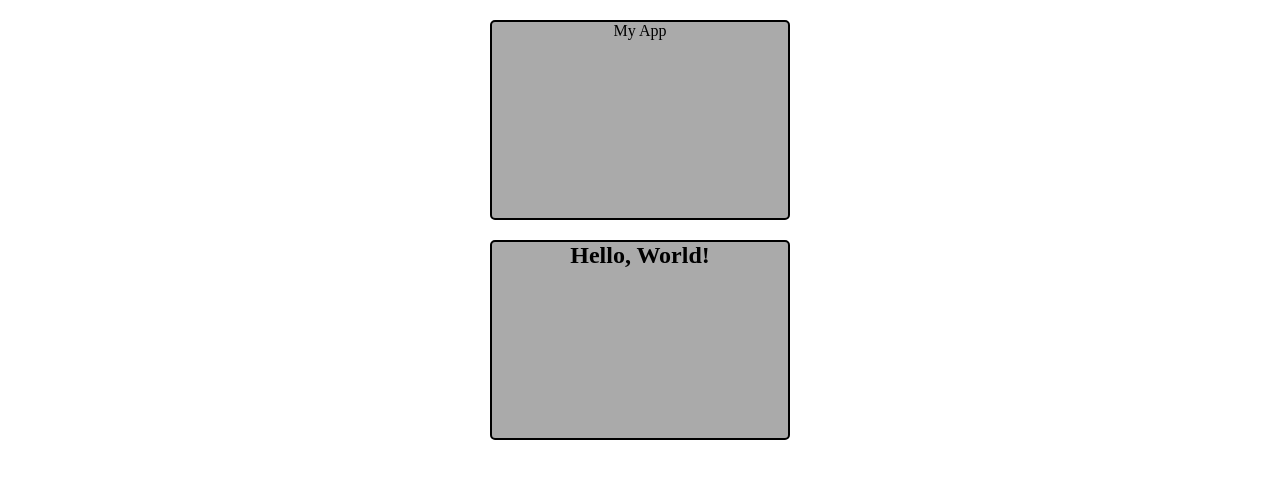
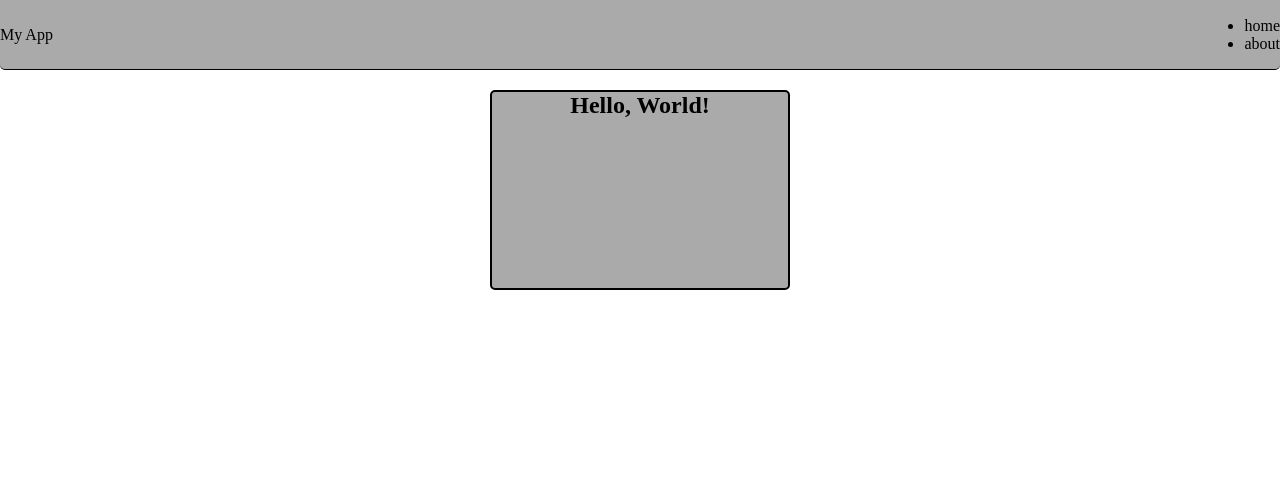
Before and after one commit to Ali7U/lap, a plain HTML site: page index.html in a window 1280 px wide. Drawn offline with Linux system fonts and the light colour scheme.

Commit message:
new style

```diff
--- a/index.html
+++ b/index.html
@@ -12,9 +12,15 @@
         <div class="icon">
             My App
         </div>
+        <div class="list">
+            <ul>
+                <li>home</li>
+                <li>about</li>
+            </ul>
+        </div>
     </nav>
 
-    <div>
+    <div class="text">
       <h2>Hello, World!</h2>
     </div>
   </body>
--- a/style.css
+++ b/style.css
@@ -3,7 +3,17 @@
     margin: 0;
     padding: 0;
 }
-div{
+nav{
+    width: 100%;
+    height: 70px;
+    background-color: #aaa;
+    border-bottom: 1px solid;
+    border-radius: 0 0 5px 5px;
+    display: flex;
+    justify-content: space-between;
+    align-items: center;
+}
+.text{
     margin: 20px auto;
     background-color: #aaa;
     border: 2px solid;
```
